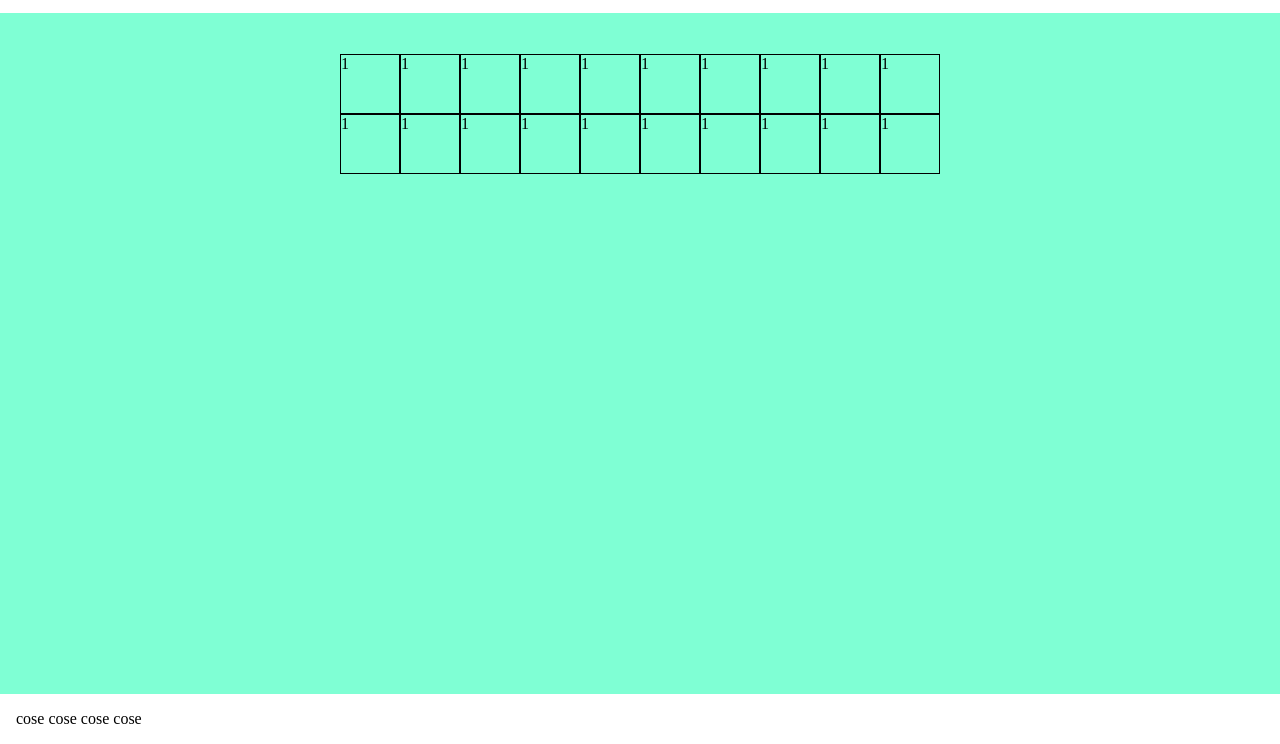
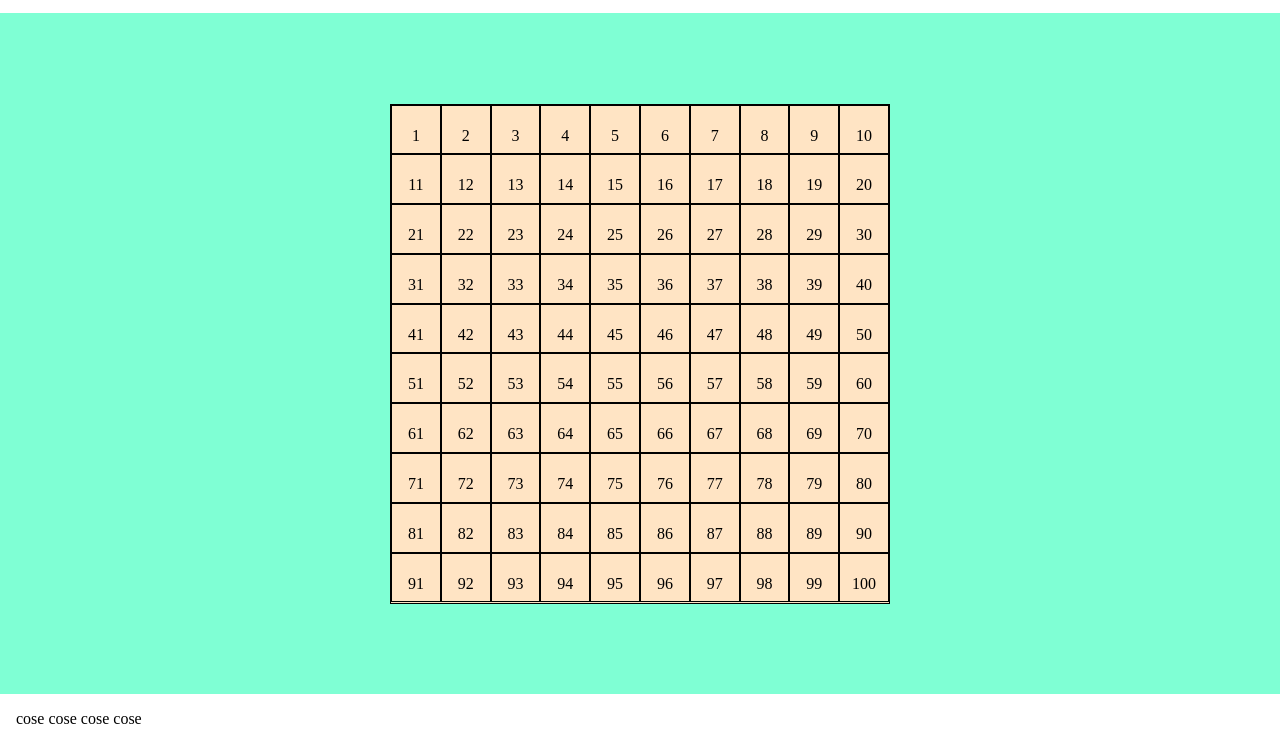
Before and after one commit to Therakar/js-campominato-grid, a plain HTML site: page index.html in a window 1280 px wide. Shown: the part 56-800 px from the top of the page. Drawn offline with Linux system fonts and the light colour scheme.

Commit message:
crea un ciclo for che va da 1 a 100 che utilizzo pre creare le tessere da mettere all'interno del tabellone

```diff
--- a/css/style.css
+++ b/css/style.css
@@ -24,23 +24,26 @@ main{
     display: flex;
 }
 
-.board{
+.boardContainer{
     display: flex;
     flex-wrap: wrap;
     align-items: center;
-    height: 37.5rem;
-    width: 37.5rem;
+    height: 31.25rem;
+    width: 31.25rem;
     margin: auto;
     align-content: flex-start;
+    border: 1px solid black;
 
-
+    /* debug */
+    background-color: bisque;
 }
 
 .boardNumber{
     width: calc(100% / 10);
     height: calc(100% / 10);
     border: 1px solid black;
-
+    text-align: center;
+    line-height: 3.6875rem;
 }
 
 /* FOOTER */
--- a/index.html
+++ b/index.html
@@ -15,30 +15,9 @@
         </header>
 
         <main>
-            <div class="board">
-                <!-- prima linea -->
-                <div class="boardNumber">1</div>
-                <div class="boardNumber">1</div>
-                <div class="boardNumber">1</div>
-                <div class="boardNumber">1</div>
-                <div class="boardNumber">1</div>
-                <div class="boardNumber">1</div>
-                <div class="boardNumber">1</div>
-                <div class="boardNumber">1</div>
-                <div class="boardNumber">1</div>
-                <div class="boardNumber">1</div>
+            <div class="boardContainer">
 
-                <!-- seconda linea -->
-                <div class="boardNumber">1</div>
-                <div class="boardNumber">1</div>
-                <div class="boardNumber">1</div>
-                <div class="boardNumber">1</div>
-                <div class="boardNumber">1</div>
-                <div class="boardNumber">1</div>
-                <div class="boardNumber">1</div>
-                <div class="boardNumber">1</div>
-                <div class="boardNumber">1</div>
-                <div class="boardNumber">1</div>
+                <!-- <div class="boardNumber">1</div> -->
 
             </div>
         </main>
--- a/js/main.js
+++ b/js/main.js
@@ -1 +1,10 @@
 "use strict"
+
+const boardContainer = document.querySelector(".boardContainer");
+
+for (let i = 1; i <= 100; i++){
+    const boardCell = document.boardCell = document.createElement("div");
+    boardCell.innerHTML = i;
+    boardCell.classList.add("boardNumber");
+    boardContainer.append(boardCell);
+}
```
